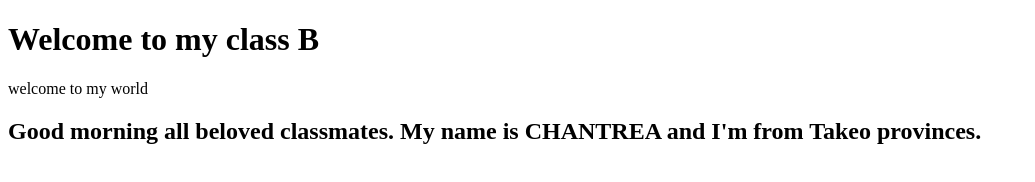
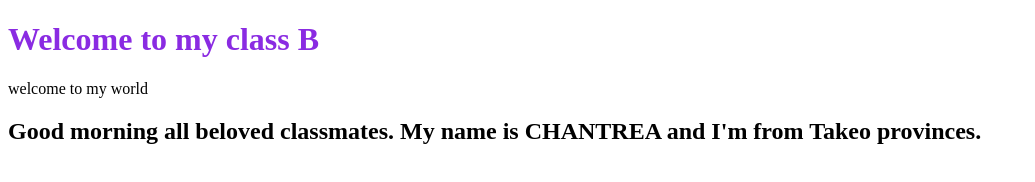
Before and after one commit to chantrea8888/repo-project, a plain HTML site: page index.html in a window 1280 px wide. Shown: the whole page, without its empty margins (0-1035 px from the left). Drawn offline with Linux system fonts and the light colour scheme.

Commit message:
add color

```diff
--- a/index.html
+++ b/index.html
@@ -6,7 +6,7 @@
     <title>Document</title>
 </head>
 <body>
-    <h1>Welcome to my class B</h1>
+    <h1 style="color: blueviolet;">Welcome to my class B</h1>
     <p>welcome to my world</p>
     <h2>Good morning all beloved classmates. My name is CHANTREA and I'm from Takeo provinces.</h2>
 </body>
```
